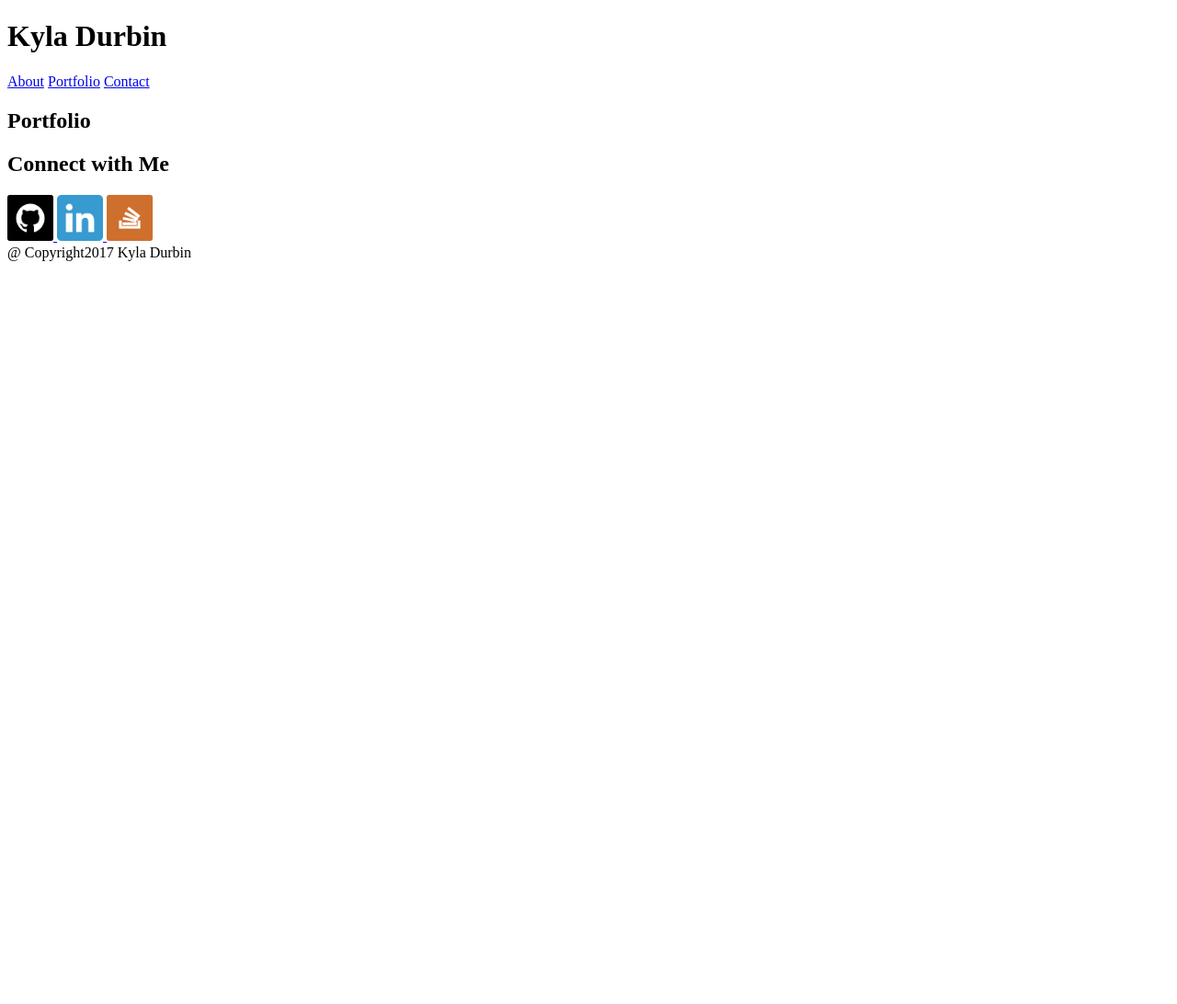
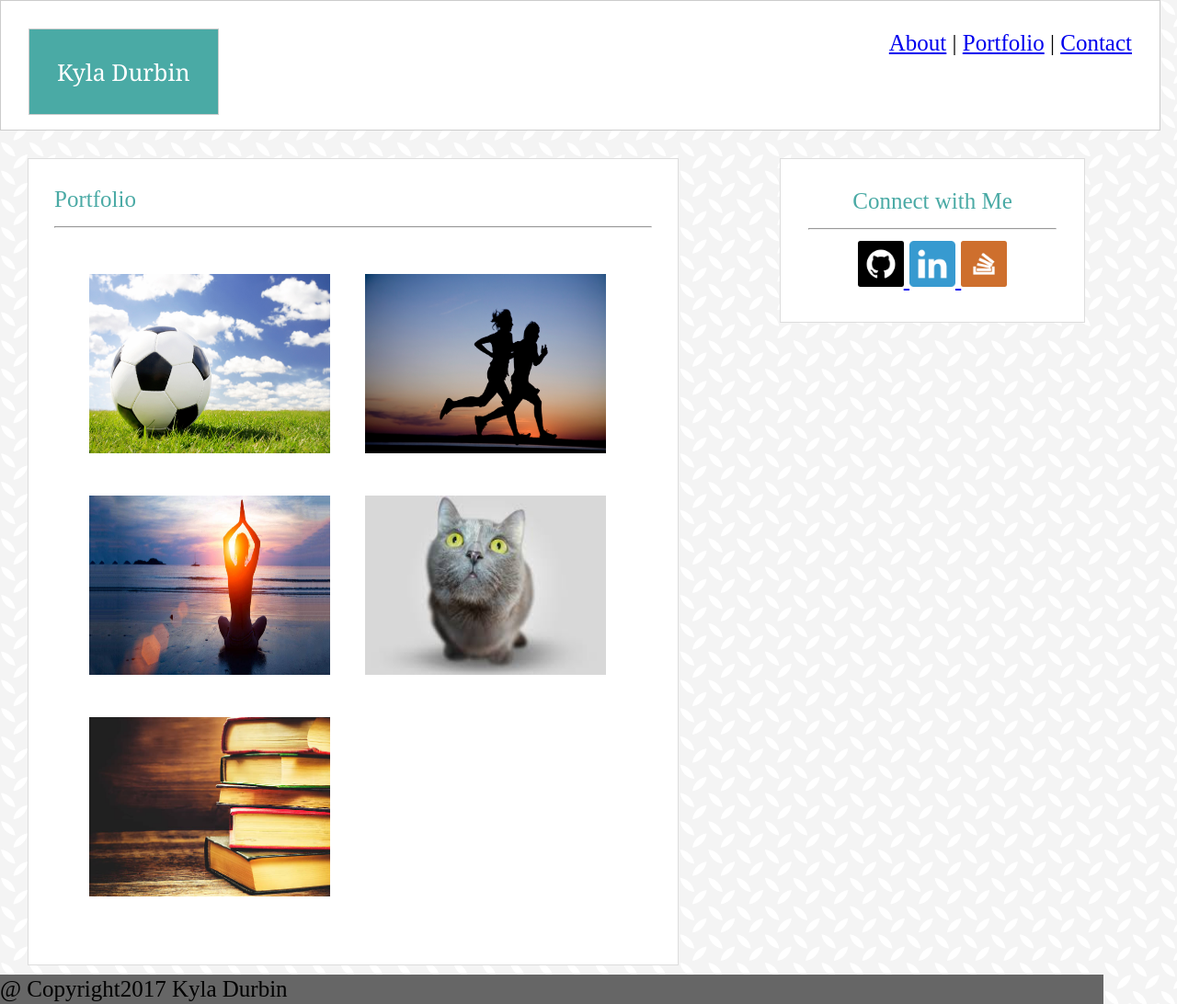
Before and after one commit to KDurbin02/Basic-Portfolio, a plain HTML site: page portfolio.html in a window 1280 px wide. Shown: the whole page at 92% size. Before the commit the page ends 800 px from the top, so only its background shows below. Drawn offline with Linux system fonts and the light colour scheme; files that its build step writes are made by us from their sources.

Commit message:
updated css

```diff
--- a/assets/css/style.css
+++ b/assets/css/style.css
@@ -1,32 +1,99 @@
 /** CSS Page for first hw assignment**/
 * {
+  box-sizing: content-box;
+}
+body {
 	background-image: url(../images/organic-tiles.png);
+	background-color: #777777;
+	font-size: 25px;
+	line-height: 32px;
+	width: 1200px;
+	}
+
+/***Heading Styling****/
+header {
+	width: 100%;
+	height: 80px;
+	margin: 0px 0px 20px 0px;
+	background: #FFFFFF;
+	border: 1px solid #cccccc;
+	padding: 30px;
+	right-padding: 20px;
+	}
+
+#name {
+	position: relative;
+	float: left;
+	border: 1px solid #cccccc;
+	right-margin: 50px;
+	padding: 30px;
+	background: #4aaaa5;
+	font-family: 'Georgia', Times, 'Times New Roman', serif;
+	color: #FFFFFF;
+	}
+.navigation {
+	position: static;
+	left: -30px;
 }
 
-body #ContactPage, #IndexPage, #PortfolioPage  {
-	background: url(../images/organic-tiles.png);
+.navigation li:not(:first-child):before {
+    content: " | ";
 }
+ul {
+	list-style-type: none;
+	text-align: right;
+	}
+li {
+	border: none;
+	display: inline;
 
-div .Header {
+}
+/****Generic Page Body Styling*****/
+h1, h2 {
+	color: #4aaaa5;
+}
+.page_body {
+	position: relative;
+	width: 100%;
+}
+.page_content {
+	position: relative;
+	float: left;
+	width: 650px;
+	border: 1px solid #dddddd;
+	margin: 10px 100px 10px 30px;
+	padding: 28px;
+	background: #ffffff;
+	text-align: left;
+}
+#connect {
+	position: relative;
+	float: left;
+	width: 270px;
+	border: 1px solid #dddddd;
+	margin: 10px 20px 10px 10px;
+	padding: 30px;
+	color: #4aaaa5;
 	background-color: #ffffff;
-	color: #4aaaa5;
-	font-family: 'Georgia', Times, "Times New Roman", serif;
+	text-align: center;
 }
-
-.ConnectWithMe {
-	position: relative;
-	height: 200px;
-	padding: 20px;
-	margin-bottom: 20px;
-	text-align: center;
+/****Index Page Styling*****/
+#aboutme {
 
 }
 
-.AboutMe {
-	background-color: #ffffff;
-
+/*****Portfolio Page Styling*****/
+table, th, td {
+   border: 38px solid white;
 }
 
-.footer {
+/*****Footer Styling****/
+footer {
+	position: static;
+	clear: both;
+	width: 100%;
+	border:
+	margin: auto;
 	background-color: #666666;
-}
+	font: #ffffff;
+	}
--- a/portfolio.html
+++ b/portfolio.html
@@ -4,33 +4,47 @@
 <head>
 	<meta charset="utf-8">
 	<title>Portfolio</title>
-	<link rel="stylesheet" type="text/css" href="assests/css/style.css">
+	<link rel="stylesheet" type="text/css" href="assets/css/reset.css">
+	<link rel="stylesheet" type="text/css" href="assets/css/style.css">
 </head>
 
-<body id="PortfolioPage">
+<body>
 	<header>
-		<div class="header">
-			<h1>Kyla Durbin</h1>
-		</div>
-		<div class="content">
-			<a href="index.html">About</a>
-			<a href="portfolio.html">Portfolio</a>
-			<a href="contact.html">Contact</a>
-		</div>
+		<h1 id="name">Kyla Durbin</h1>
+		<div class="navigation">
+			<nav>
+				<ul>
+					<li><a href="index.html">About</a></li>
+					<li><a href="portfolio.html">Portfolio</a></li>
+					<li><a href="contact.html">Contact</a></li>
+				</ul>
+			</nav>
 	</header>
 
-	<section class="Portfolio">
-		<div class="Portfolio header">
+	<section class="page_body">
+		<section class="page_content">
+			<div>
 				<h1>Portfolio</h1>
+				<hr>
+				<table>
+					<tr>
+						<td><img src="assets/images/soccerball.jpg" alt="soccerball" height="195px" width="262px"></td>
+						<td><img src="assets/images/runnershigh.jpg" alt="running" height="195px" width="262px"></td>
+					</tr>
+					<tr>
+						<td><img src="assets/images/yoga.jpg" alt="yoga" height="195px" width="262px"></td>
+						<td><img src="assets/images/cat.jpg" alt="cat" height="195px" width="262px"></td>
+					</tr>
+					<tr>
+						<td><img src="assets/images/books.jpg" alt="reading" height="195px" width="262px"></td>
+					</tr>
+				</table>
 			</div>
-		<div></div>
 		</section>
 
-	<section class="Connect">
-		<div class="Connect With Me">
+		<div id="connect">
 				<h2>Connect with Me</h2>
-		</div>
-
+				<hr>
 			<div class="Logos">
 				<a href="https://github.com/KDurbin02" target="_blank">
 					<img src="assets/images/github.png" alt="Github link" width="50px" border="0">
@@ -43,6 +57,7 @@
 					<img src="assets/images/stackoverflow.png" alt="Stackoverflow Link" width="50px" border="0">
 				</a>
 			</div>
+		</div>
 	</section>
 
 	<section class="Footer">
```
Also changed, not shown: contact.html (+20 -20 lines), index.html (+22 -16 lines), assets/images/books.jpg (added), assets/images/cat.jpg (added), assets/images/runnershigh.jpg (added), assets/images/soccerball.jpg (added), assets/images/yoga.jpg (added). Lines whose indentation alone changed are shown as unchanged.
